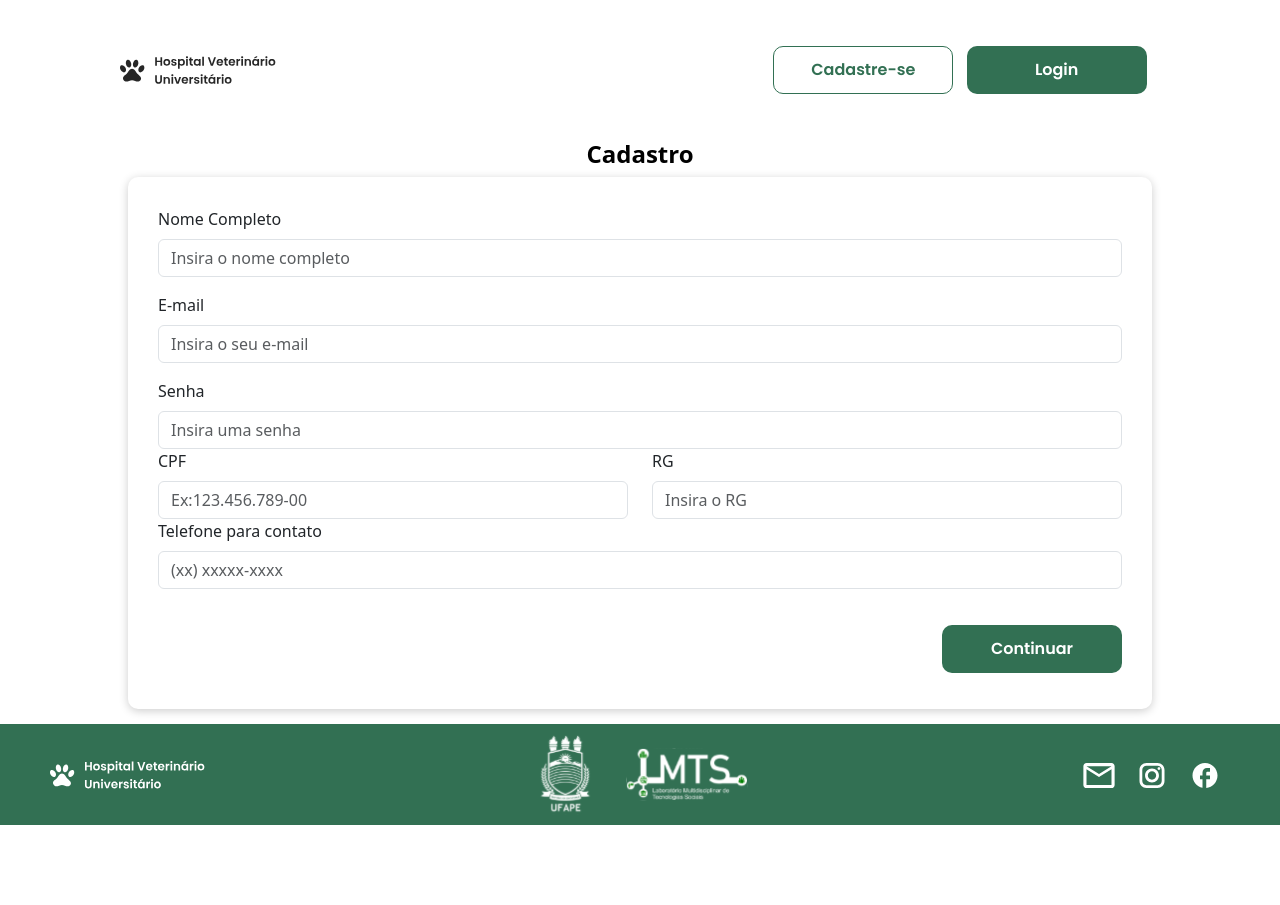
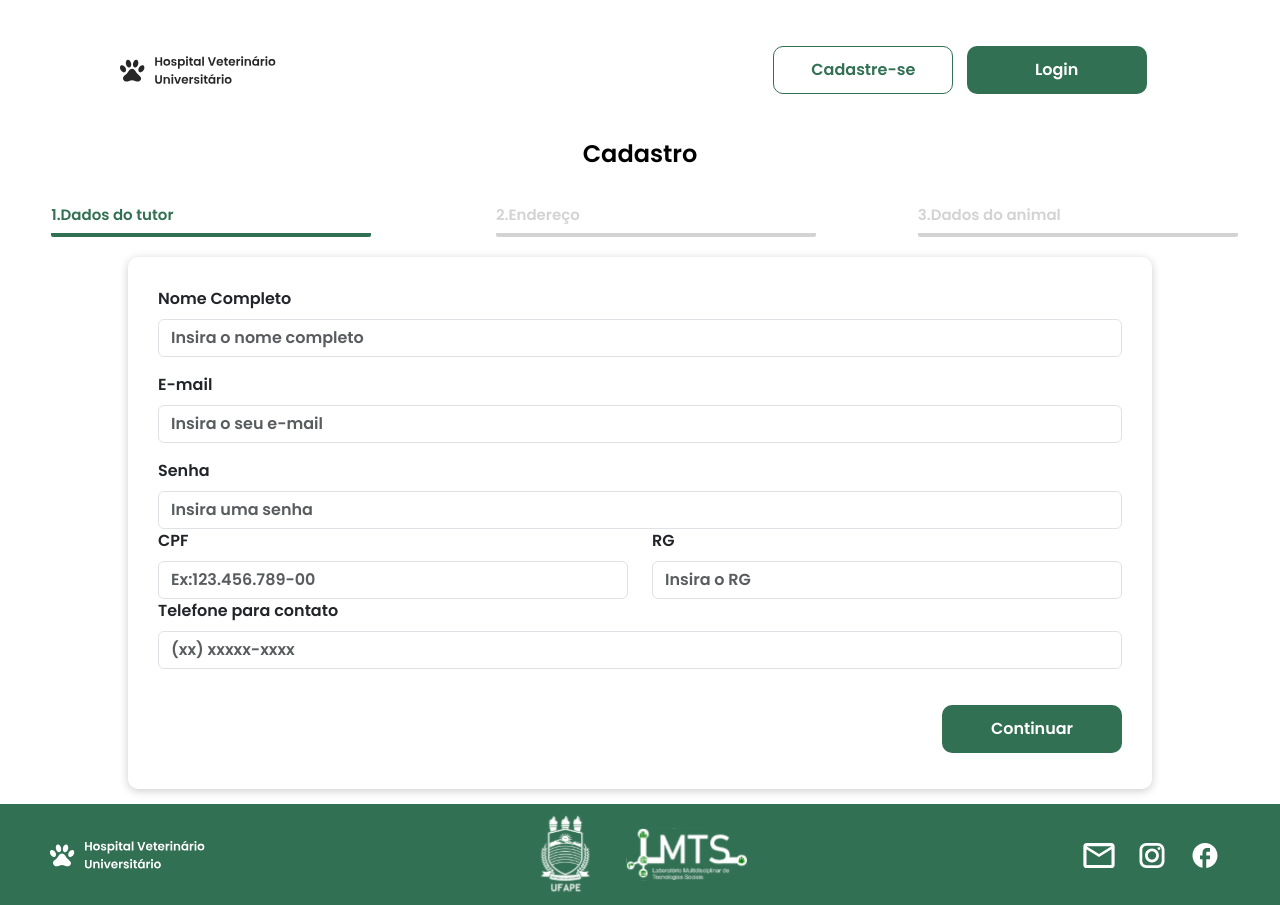
Before and after one commit to lmtsufape/hvu, a Next.js app: page /cadastrotutor in a window 1280 px wide. Before the commit the page ends 825 px from the top, so only its background shows below. Built offline with nearby package versions, Linux system fonts and the light colour scheme.

Commit message:
Formulário novamnte

```diff
--- a/pages/cadastrotutor.js
+++ b/pages/cadastrotutor.js
@@ -14,6 +14,13 @@ function pagecadastrotutor(){
         <div>
             <h1 className={styles.titulocadastro}>Cadastro</h1>
         </div>
+        <div>
+            <ul className={styles.barradeprogresso}>
+                <h1 className={`${styles.textobarradeprogresso} ${styles.corverdedabarra}`}>1.Dados do tutor</h1>
+                <h1 className={`${styles.textobarradeprogresso} ${styles.textodocentro}`}>2.Endereço</h1>
+                <h1 className={styles.textobarradeprogresso}>3.Dados do animal</h1>
+            </ul>
+        </div>
         <FormularioCadastroTutor/>
         <Footer/>
         </div>
--- a/src/app/components/formulariocadastrotutor.module.css
+++ b/src/app/components/formulariocadastrotutor.module.css
@@ -19,6 +19,8 @@
     box-shadow: 0px 2px 10px rgba(0, 0, 0, 0.2);
     margin: auto;
     border-radius: 10px;
+    font-family: 'Poppins', sans-serif;
+    font-style: normal;
 
   }
 .titulocadastro{
@@ -26,6 +28,7 @@
     font-size: 24px;
     font-weight: bold;
     color: black ;
+    font-family: 'Poppins', sans-serif;
 }
 .continuarbotao{
   margin-top: 20px;
@@ -33,3 +36,34 @@
   display: flex;
   justify-content: flex-end;
 }
+.barradeprogresso{
+  display: flex;
+  box-sizing: border-box;
+  justify-content: center;
+  align-items: center;
+  margin: auto;
+  vertical-align: middle;
+  color: #d3d3d3;
+
+}
+.textobarradeprogresso{
+  display: flex;
+  justify-content: left;
+  align-items: center;
+  width: 40vb;
+  height: 5vh;
+  border-bottom: 0.5vh solid;
+  font-size: 15px;
+  border-radius: 2px;
+  margin-left: -23px;
+  margin-top: 20px;
+  margin-bottom: 20px;
+  font-family: 'Poppins', sans-serif;
+}
+.textodocentro{
+  margin-left: 10%;
+  margin-right: 10%;
+}
+.corverdedabarra{
+  color: #327053;
+}
```
